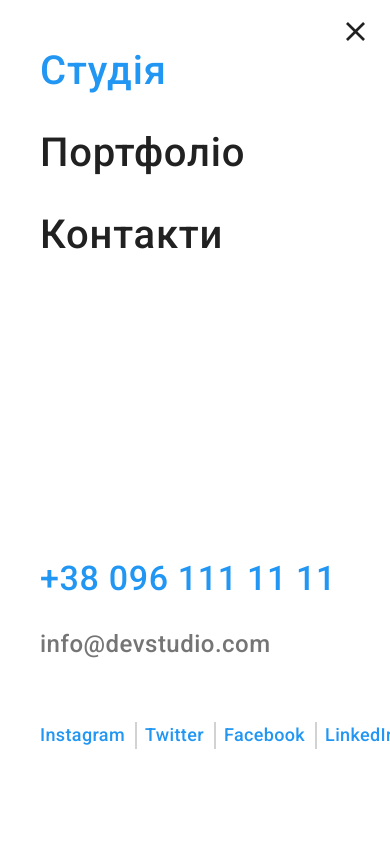
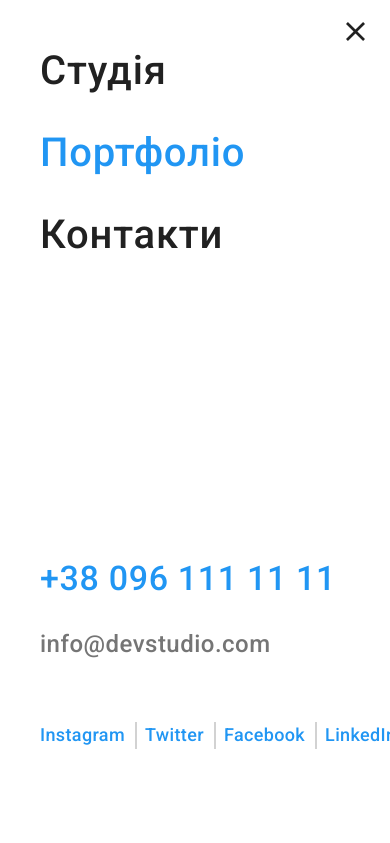
Before and after one commit to BigBlueDraco/goit-markup-hw-08, a plain HTML site: page portfolio.html in a window 390 px wide. Both pictures are taken after a click on the button 353 px from the left and 30 px from the top of the page. Shown: the top 843 px of the page. Drawn offline with Linux system fonts and the light colour scheme.

Commit message:
curent-link

```diff
--- a/portfolio.html
+++ b/portfolio.html
@@ -20,10 +20,10 @@
           <a href="./index.html" class="logo">Web<span class="black__logo">Studio</span></a>
           <ul class="nav__ul ul-list mobile-hidden">
             <li class="inline nav__item">
-              <a href="./index.html" class="link nav__link--curent nav__link">Студія</a>
+              <a href="./index.html" class="link nav__link">Студія</a>
             </li>
             <li class="inline nav__item">
-              <a href="./portfolio.html" class="link nav__link">Портфоліо</a>
+              <a href="./portfolio.html" class="link nav__link--curent nav__link">Портфоліо</a>
             </li>
             <li class="inline nav__item"><a href="" class="link nav__link">Контакти</a></li>
           </ul>
@@ -440,12 +440,12 @@
         <div class="mobile-nav-contacts-warp">
           <ul class="mobile-nav-list">
             <li class="modil-nav-list__item">
-              <a href="./index.html" class="link mobile-nav-list__link mobile-nav-list__curent"
-                >Студія</a
-              >
+              <a href="./index.html" class="link mobile-nav-list__link">Студія</a>
             </li>
             <li class="modil-nav-list__item">
-              <a href="./portfolio.html" class="link mobile-nav-list__link">Портфоліо</a>
+              <a href="./portfolio.html" class="link mobile-nav-list__link mobile-nav-list__curent"
+                >Портфоліо</a
+              >
             </li>
             <li class="modil-nav-list__item">
               <a href="" class="link mobile-nav-list__link">Контакти</a>
```
